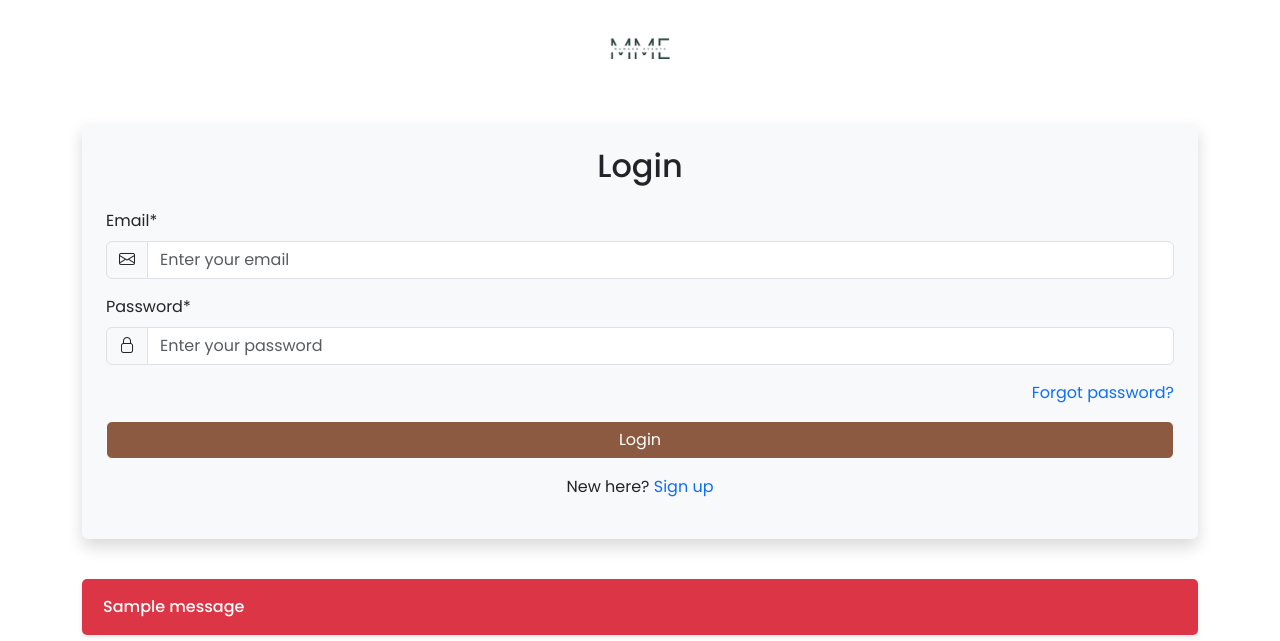
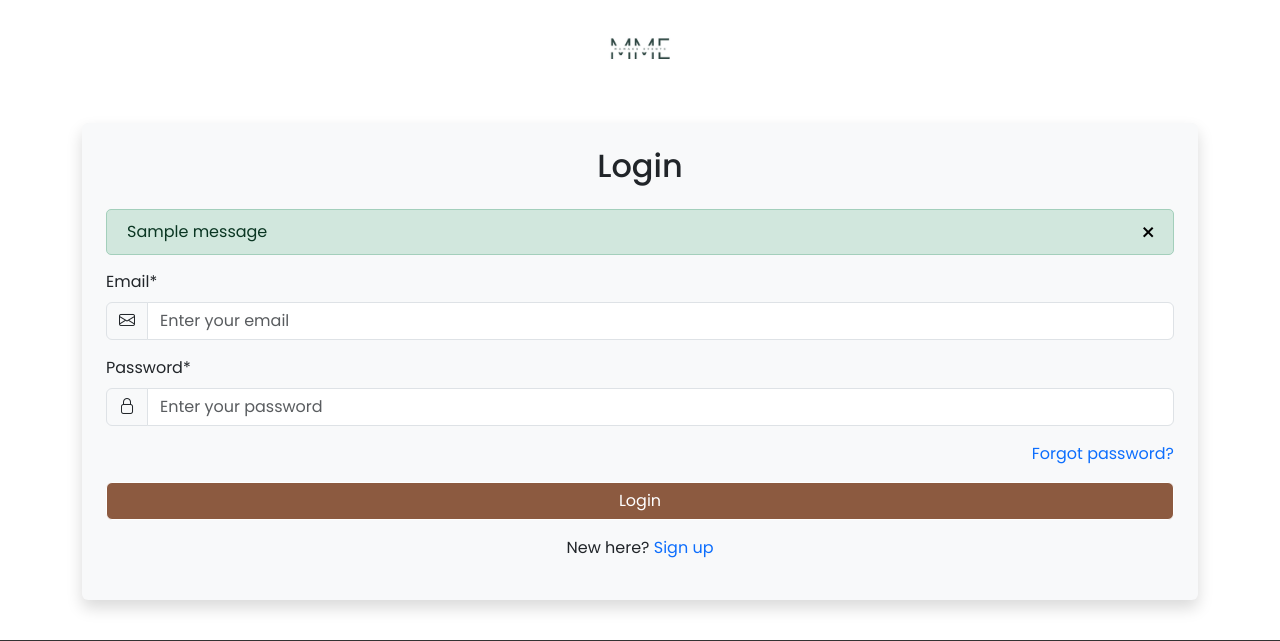
Before and after one commit to Lushfadeds/App-Development-Project, a Flask app: page /login in a window 1280 px wide. Shown: the part 155-796 px from the top of the page. Run offline with Flask 3, Linux system fonts and the light colour scheme; tables that the repository leaves empty hold one stand-in row (values such as "Sample post"); one stand-in notice (Sample message) is shown; some libraries are stand-ins or nearby versions.

Commit message:
added 2 files

```diff
--- a/__init__.py
+++ b/__init__.py
@@ -854,9 +854,9 @@ def login():
     # Check if the user is already logged in
     if 'role' in session:
         if session['role'] == 'staff':
-            return redirect(url_for('staff_dashboard'))  # Redirect to staff dashboard if the user is logged in as staff
+            return redirect(url_for('staff_dashboard'))  # Redirect to staffdashboard if the user is logged in as staff
         elif session['role'] == 'customer':
-            return redirect(url_for('customer_account'))  # Redirect to customer account if the user is logged in as customer
+            return redirect(url_for('customer_account'))  # Redirect to customeraccount if the user is logged in as customer
 
     if request.method == 'POST':
         email = request.form.get('email')
@@ -876,7 +876,7 @@ def login():
                 return redirect(url_for('customer_account'))
         else:
             session.clear()
-            flash('Invalid email or password.', 'danger')
+            flash('Invalid email or password. Please try again.', 'danger')
             return redirect(url_for('login'))
 
     return render_template('login.html')
--- a/static/login.css
+++ b/static/login.css
@@ -4,20 +4,33 @@
 }
 
 
+.alert {
+    padding: 10px 20px;
+    border-radius: 5px;
+    margin-bottom: 15px;
+    margin-top: 20px;
+    font-size: 1rem;
+}
+.alert .close {
+    position: absolute;
+    top: 5px;
+    right: 17px;
+    background: none;
+    border: none;
+    font-size: 1.5rem;
+    color: #000;
+    cursor: pointer;
+}
 
-.alert {
-    display: block;
-    padding: 15px 20px;
-    margin-bottom: 20px;
-    border-radius: 5px;
-    font-size: 1rem;
-    font-weight: 500;
-    color: #ffffff;
-    background-color: #dc3545; /* Default to red for danger */
-    border: 1px solid transparent;
-    box-shadow: 0 2px 4px rgba(0, 0, 0, 0.1);
-    transition: transform 0.2s, box-shadow 0.2s;
+.alert .close:hover {
+    color: #333;
 }
+
+
+.alert-dismissible {
+    padding-right: 40px;
+}
+
 .btn-primary {
 --bs-btn-color: #ffffff;
     --bs-btn-bg: #8c5a40;
--- a/templates/login.html
+++ b/templates/login.html
@@ -13,6 +13,24 @@
     <!-- Login Form Section -->
     <div class="login-form bg-light p-4 rounded shadow">
         <h2 class="text-center mb-4">Login</h2>
+
+           {% with messages = get_flashed_messages(with_categories=true) %}
+    {% if messages %}
+    <div>
+        {% for category, message in messages %}
+        <div class="alert alert-{{ category }} alert-dismissible" role="alert">
+            {{ message }}
+            <button type="button" class="close" data-bs-dismiss="alert" aria-label="Close">
+                <span aria-hidden="true">&times;</span>
+            </button>
+        </div>
+            {% endfor %}
+        </div>
+
+
+                {% endif %}
+            {% endwith %}
+
         <form method="POST" action="/login">
             <!-- Email Field -->
             <div class="mb-3">
@@ -47,16 +65,6 @@
         </div>
 
              </div>
-                {% with messages = get_flashed_messages(with_categories=true) %}
-                    {% if messages %}
-                    <div>
-                        {% for category, message in messages %}
-                        <div class="alert alert-{{ category }}">{{ message }}</div>
-                        {% endfor %}
-                    </div>
-                    {% endif %}
-                    {% endwith %}
-
             </div>
 
 {% endblock %}
```
